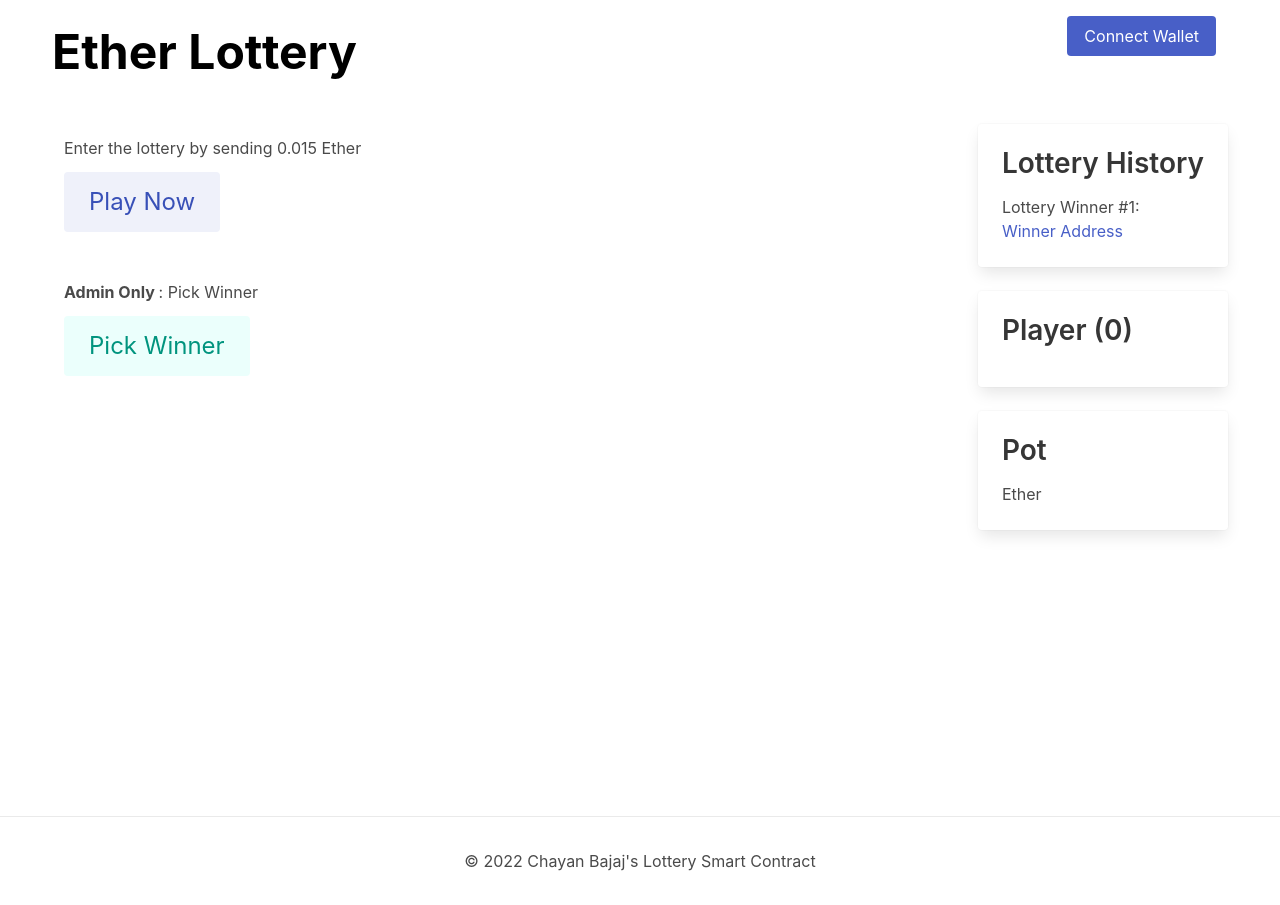
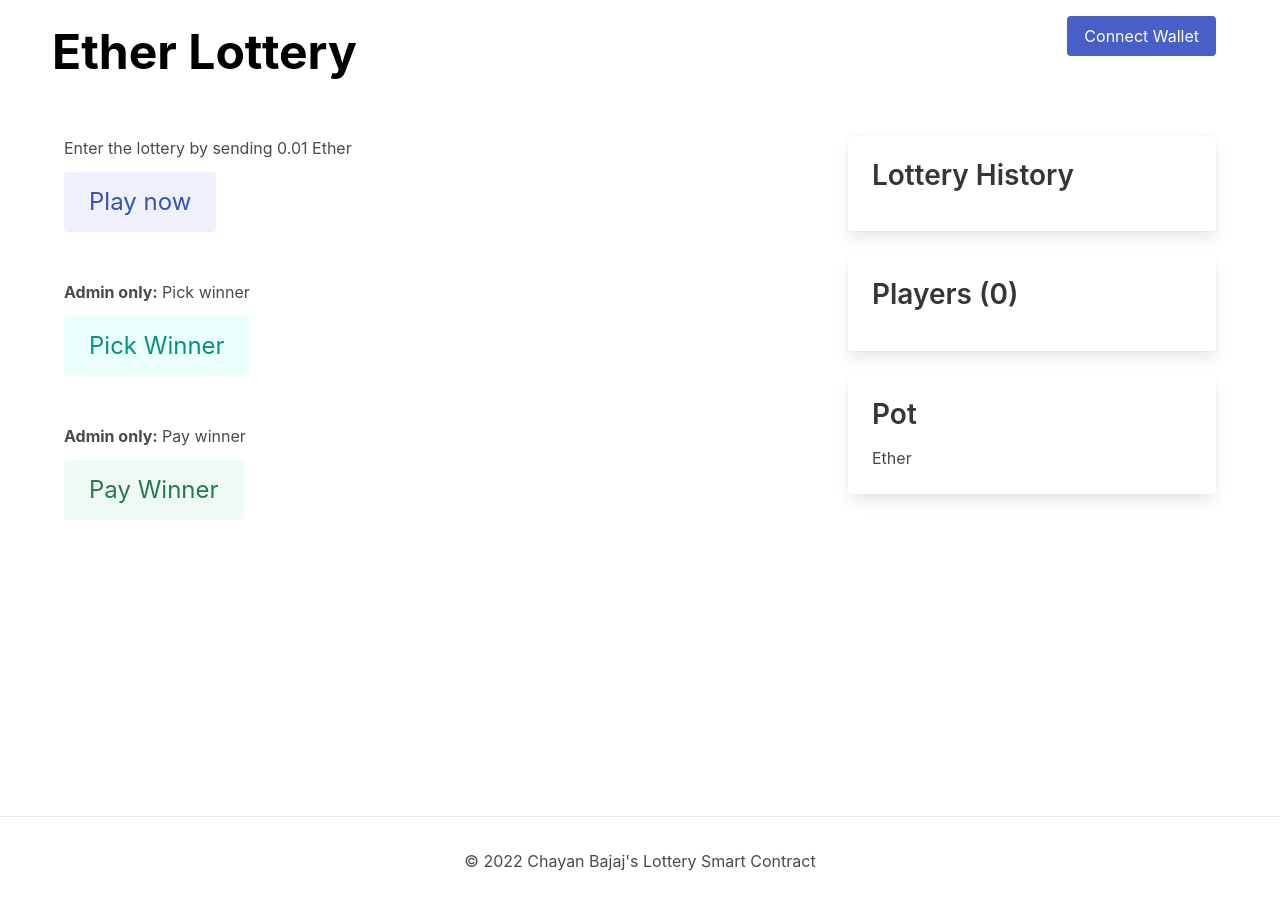
Before and after one commit to chayanbajaj/lottery-dapp-with-ui, a Next.js app: page / in a window 1280 px wide. Built offline with nearby package versions, Linux system fonts and the light colour scheme.

Commit message:
final commit

```diff
--- a/pages/index.js
+++ b/pages/index.js
@@ -16,70 +16,97 @@ export default function Home() {
   const [error, setError] = useState('')
   const [successMsg, setSuccessMsg] = useState('')
 
-  useEffect(()=> {
-    if(lcContract)
-    {
-      getPot();
-      getPlayers();
-      getLotteryId();
+  useEffect(() => {
+    updateState()
+  }, [lcContract])
+
+  const updateState = () => {
+    if (lcContract) getPot()
+    if (lcContract) getPlayers()
+    if (lcContract) getLotteryId()
   }
-  },[lcContract, lotteryPot, lotteryPlayers])
 
   const getPot = async () => {
-    const pot = await lcContract.methods.getBalance().call();
-    setLotteryPot(web3.utils.fromWei(pot, 'ether'));
+    const pot = await lcContract.methods.getBalance().call()
+    setLotteryPot(web3.utils.fromWei(pot, 'ether'))
   }
 
   const getPlayers = async () => {
-    const players = await lcContract.methods.getPlayers().call();
-    setPlayers(players);
+    const players = await lcContract.methods.getPlayers().call()
+    setPlayers(players)
   }
 
-  const getHistory = async() => {
-    for(let i = parseInt(lotteryId); i > 0; i--) {
-      const winnerAddress = await lcContract.methods.lotteryHistory(i).call();
+  const getHistory = async (id) => {
+    setLotteryHistory([])
+    for (let i = parseInt(id); i > 0; i--) {
+      const winnerAddress = await lcContract.methods.lotteryHistory(i).call()
       const historyObj = {}
-      historyObj.id = i;
-      historyObj.address = winnerAddress;
-      setLotteryHistory(lotteryHistory => [...lotteryHistory, historyObjs])
+      historyObj.id = i
+      historyObj.address = winnerAddress
+      setLotteryHistory(lotteryHistory => [...lotteryHistory, historyObj])
     }
   }
 
-  const getLotteryId = async() => {
-    const lotteryId = await lcContract.methods.lotteryId().call();
-    console.log(lotteryId)
+  const getLotteryId = async () => {
+    const lotteryId = await lcContract.methods.lotteryId().call()
     setLotteryId(lotteryId)
+    await getHistory(lotteryId)
   }
 
   const enterLotteryHandler = async () => {
+    setError('')
+    setSuccessMsg('')
     try {
       await lcContract.methods.enter().send({
         from: address,
         value: '15000000000000000',
         gas: 300000,
-        gasPrice: null,
+        gasPrice: null
       })
-    } catch (err) {
+      updateState()
+    } catch(err) {
       setError(err.message)
     }
   }
 
   const pickWinnerHandler = async () => {
+    setError('')
+    setSuccessMsg('')
+    console.log(`address from pick winner :: ${address}`)
+    try {
+      await lcContract.methods.pickWinner().send({
+        from: address,
+        gas: 300000,
+        gasPrice: null
+      })
+    } catch(err) {
+      setError(err.message)
+    }
+  }
+
+  const payWinnerHandler = async () => {
+    setError('')
+    setSuccessMsg('')
     try {
       await lcContract.methods.payWinner().send({
         from: address,
         gas: 300000,
-        gasPrice: null,
+        gasPrice: null
       })
-    } catch (err) {
+      console.log(`lottery id :: ${lotteryId}`)
+      const winnerAddress = await lcContract.methods.lotteryHistory(lotteryId).call()
+      setSuccessMsg(`The winner is ${winnerAddress}`)
+      updateState()
+    } catch(err) {
       setError(err.message)
     }
   }
 
   const connectWalletHandler = async () => {
-    setError([]);
-    // Check if we are in a browser environment && Check if MetaMask is installed
-    if(typeof window !== 'undefined' && typeof window.ethereum !== 'undefined') {
+    setError('')
+    setSuccessMsg('')
+    /* check if MetaMask is installed */
+    if (typeof window !== "undefined" && typeof window.ethereum !== "undefined") {
       try {
         // Request Wallet Connection
         await window.ethereum.request({ method: "eth_requestAccounts"})
@@ -91,17 +118,25 @@ export default function Home() {
         const accounts = await web3.eth.getAccounts()
         // Set account 1 to React State
         setAddress(accounts[0])
-        console.log(address)
+
 
         // Create local contract copy
         const lc = lotteryContract(web3)
         setLcContract(lc)
-      } catch (err) {
-        console.log(err.message);
+
+        window.ethereum.on('accountsChanged', async () => {
+          const accounts = await web3.eth.getAccounts()
+          console.log(accounts[0])
+          /* set account 1 to React state */
+          setAddress(accounts[0])
+        })
+      } catch(err) {
+        setError(err.message)
       }
 
     } else {
-      console.log("Please Install Metamask!")
+      /* MetaMask is not installed */
+      console.log("Please install MetaMask")
     }
   }
   return (
@@ -123,46 +158,62 @@ export default function Home() {
             </div>
           </div>
         </nav>
-        <div className='container'>
-          <section className='mt-5'>
-            <div className='columns'>
-            <div className='column is-two-third'>
-              <section className='mt-5'>
-                <p> Enter the lottery by sending 0.015 Ether </p>
-                <button onClick = {enterLotteryHandler} className='button is-link is-large is-light mt-3'> Play Now </button>
+        <div className="container">
+          <section className="mt-5">
+            <div className="columns">
+              <div className="column is-two-thirds">
+                <section className="mt-5">
+                  <p>Enter the lottery by sending 0.01 Ether</p>
+                  <button onClick={enterLotteryHandler} className="button is-link is-large is-light mt-3">Play now</button>
                 </section>
-              <section className='mt-6'>
-                <p> <b> Admin Only </b>: Pick Winner</p>
-                  <button onClick={pickWinnerHandler} className='button is-primary is-large is-light mt-3'> Pick Winner </button>
+                <section className="mt-6">
+                  <p><b>Admin only:</b> Pick winner</p>
+                  <button onClick={pickWinnerHandler} className="button is-primary is-large is-light mt-3">Pick Winner</button>
+                </section>
+                <section className="mt-6">
+                  <p><b>Admin only:</b> Pay winner</p>
+                  <button onClick={payWinnerHandler} className="button is-success is-large is-light mt-3">Pay Winner</button>
                 </section>
                 <section>
-                <div className='container has-text-danger mt-6'>
-                  <p> {error} </p>
+                  <div className="container has-text-danger mt-6">
+                    <p>{error}</p>
+                  </div>
+                </section>
+                <section>
+                  <div className="container has-text-success mt-6">
+                    <p>{successMsg}</p>
                   </div>
                 </section>
               </div>
-            <div className={`${styles.lotteryinfo}column is-one-third`}>
-              <section className='mt-5'>
-              <div className='card'>
-                <div className='card-content'>
-                  <div className='content'>
-                    <h2> Lottery History </h2>
-                    <div className='history-entry'>
-                      <div> Lottery Winner #1:
+              <div className={`${styles.lotteryinfo} column is-one-third`}>
+                <section className="mt-5">
+                  <div className="card">
+                    <div className="card-content">
+                      <div className="content">
+                        <h2>Lottery History</h2>
+                        {
+                          (lotteryHistory && lotteryHistory.length > 0) && lotteryHistory.map(item => {
+                            if (lotteryId != item.id) {
+                              return <div className="history-entry mt-3" key={item.id}>
+                                <div>Lottery #{item.id} winner:</div>
                                 <div>
-                          <a href="https://etherscan.io" target="_blank"> Winner Address </a>
+                                  <a href={`https://etherscan.io/address/${item.address}`} target="_blank">
+                                    {item.address}
+                                  </a>
                                 </div>
                               </div>
-                    </div>
+                            }
+                          })
+                        }
                       </div>
                     </div>
                   </div>
                 </section>
-              <section className='mt-5'>
-              <div className='card'>
-                <div className='card-content'>
-                  <div className='content'>
-                    <h2> Player ({lotteryPlayers.length}) </h2>
+                <section className="mt-5">
+                  <div className="card">
+                    <div className="card-content">
+                      <div className="content">
+                        <h2>Players ({lotteryPlayers.length})</h2>
                         <ul className="ml-0">
                           {
                             (lotteryPlayers && lotteryPlayers.length > 0) && lotteryPlayers.map((player, index) => {
```
Lines whose indentation alone changed are shown as unchanged.
